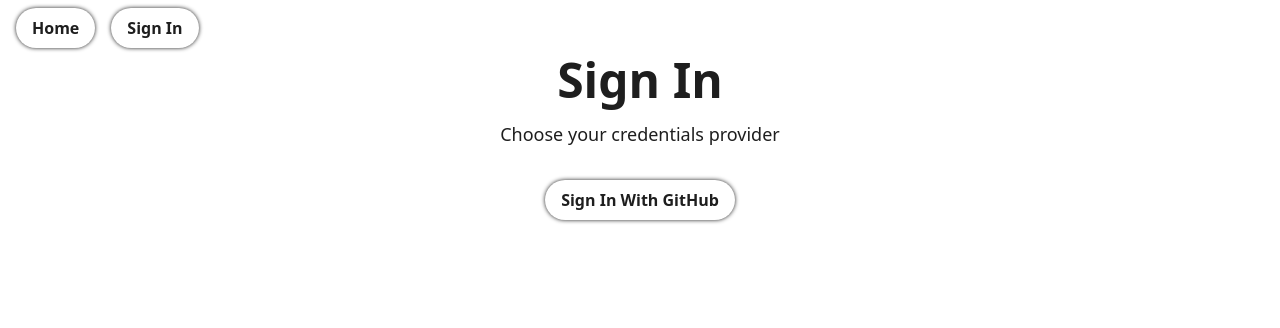
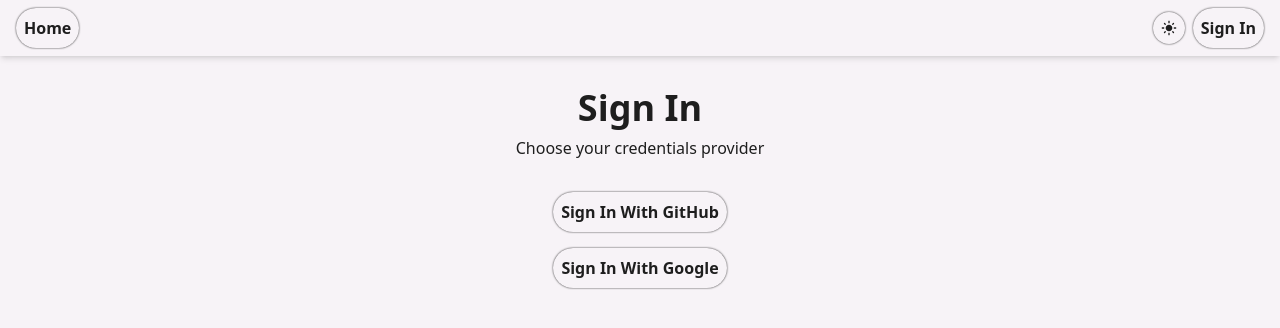
Before and after one commit to w11dcard/boilerplate-nextjs, a Next.js app: page /login in a window 1280 px wide. Shown: the top 328 px of the page. Built offline with nearby package versions, Linux system fonts and the light colour scheme; no server answers.

Commit message:
chore: code cleanup, update npm dependencies | style: Update CSS variables & UI components

```diff
--- a/src/app/globals.css
+++ b/src/app/globals.css
@@ -3,84 +3,68 @@
 @tailwind utilities;
 
 @layer base {
+	body {
+		@apply bg-background text-foreground;
+	}
+
 	:root {
-		--background: #ffffff;
+		--background: #f7f3f7;
 		--foreground: #1e1e1e;
 
-		--card: #e7e5e5;
-		--card-foreground: #1e1e1e;
-
-		--popover: #e7e5e5;
-		--popover-foreground: #1e1e1e;
-
 		--primary: #1e1e1e;
-		--primary-foreground: #f7f3f7;
+		--primary-foreground: #e7e5e5;
 
 		--secondary: #e7e5e5;
 		--secondary-foreground: #1e1e1e;
 
-		--muted: #e7e5e5;
-		--muted-foreground: #6b696a;
+		--muted: #c7c4c4;
+		--muted-foreground: #5f5f5f;
 
-		--accent: #e7e5e5;
-		--accent-foreground: #1e1e1e;
+		--accent: #292f4b;
+		--accent-foreground: #f7f3f7;
 
 		--destructive: #cc3333;
 		--destructive-foreground: #f7f3f7;
-
-		--input: #e6e6e6;
-		--border: #1e1e1e;
-		--ring: #1e1e1e;
 	}
 
 	.dark {
 		--background: #1e1e1e;
-		--foreground: #ffffff;
+		--foreground: #f7f3f7;
 
-		--card: #292828;
-		--card-foreground: #ffffff;
+		--primary: #e7e5e5;
+		--primary-foreground: #1e1e1e;
 
-		--popover: #292828;
-		--popover-foreground: #ffffff;
+		--secondary: #1e1e1e;
+		--secondary-foreground: #e7e5e5;
 
-		--primary: #ffffff;
-		--primary-foreground: #292828;
+		--muted: #5f5f5f;
+		--muted-foreground: #c7c4c4;
 
-		--secondary: #272320;
-		--secondary-foreground: #ffffff;
+		--accent: #292f4b;
+		--accent-foreground: #f7f3f7;
 
-		--muted: #292828;
-		--muted-foreground: #635b54;
-
-		--accent: #292828;
-		--accent-foreground: #ffffff;
-
-		--destructive: #cc3333;
-		--destructive-foreground: #f7f3f7;
-
-		--input: #292828;
-		--border: #ffffff;
-		--ring: #ffffff;
+		--destructive: #f7f3f7;
+		--destructive-foreground: #cc3333;
 	}
 }
 
 .button {
-	box-shadow: 0 0 4px 0px var(--foreground);
+	display: flex;
+	align-items: center;
+	justify-content: center;
 	color: var(--foreground);
+	box-shadow: 0 0 2px 0px var(--foreground);
+	border-radius: 9999px;
+	padding: 0.5rem;
 	font-weight: 700;
-	border-radius: 9999px;
-	padding-left: 1rem;
-	padding-right: 1rem;
-	padding-top: 0.5rem;
-	padding-bottom: 0.5rem;
 }
 
 .button:hover {
-	background-color: var(--card);
+	background-color: var(--muted);
 }
 
-@layer base {
-	body {
-		@apply bg-background text-foreground;
-	}
+.avatar {
+	color: var(--foreground);
+	box-shadow: 0 0 2px 0px var(--foreground);
+	border-radius: 9999px;
 }
--- a/src/app/login/page.tsx
+++ b/src/app/login/page.tsx
@@ -4,18 +4,24 @@
 import { redirect } from "next/navigation"
 
 export default function LoginPage() {
-	const { data: session, status } = useSession()
+	const { status } = useSession()
 	if (status === "authenticated") {
 		redirect("/")
 	}
 
 	return (
-		<main className="w-md flex flex-col items-center justify-center">
-			<h1 className="mb-4 text-5xl font-bold">Sign In</h1>
-			<p className="text-lg">Choose your credentials provider</p>
-			<div className="mb-5 flex flex-col">
-				<button className="button m-8" onClick={() => signIn("github")}>
+		<main className="flex flex-col items-center justify-center">
+			<div className="mb-6 flex flex-col items-center">
+				<strong className="mb-2 text-4xl">Sign In</strong>
+				<p>Choose your credentials provider</p>
+			</div>
+
+			<div className="flex flex-col">
+				<button className="button m-2" onClick={() => signIn("github")}>
 					Sign In With GitHub
+				</button>
+				<button className="button m-2" onClick={() => signIn("google")}>
+					Sign In With Google
 				</button>
 			</div>
 		</main>
--- a/src/app/page.tsx
+++ b/src/app/page.tsx
@@ -1,29 +1,9 @@
 "use client"
 
-import { useState } from "react"
-
 export default function Home() {
-	const [isDarkMode, setIsDarkMode] = useState(false)
-	const toggleTheme = () => setIsDarkMode(!isDarkMode)
-
 	return (
-		<main
-			className={`flex h-screen items-center justify-center ${isDarkMode ? "dark" : ""}`}
-			style={{
-				backgroundColor: isDarkMode ? "var(--background)" : "var(--background)",
-				color: isDarkMode ? "var(--foreground)" : "var(--foreground)",
-			}}
-		>
-			<button
-				className={`button ${isDarkMode ? "dark" : ""}`}
-				style={{
-					backgroundColor: isDarkMode ? "var(--background)" : "var(--background)",
-					color: isDarkMode ? "var(--foreground)" : "var(--foreground)",
-				}}
-				onClick={toggleTheme}
-			>
-				Hello World!
-			</button>
+		<main className="flex items-center justify-center">
+			<strong className="text-4xl">Hello World!</strong>
 		</main>
 	)
 }
--- a/src/components/TopNav.tsx
+++ b/src/components/TopNav.tsx
@@ -1,27 +1,24 @@
 "use client"
 
-import { signIn, signOut, useSession } from "next-auth/react"
+import { Icon } from "@iconify/react"
+import { signOut, useSession } from "next-auth/react"
 import Image from "next/image"
 import Link from "next/link"
+import { useEffect, useState } from "react"
 
-function AuthButton() {
-	const { data: session } = useSession()
+function ThemeButton() {
+	const [theme, setTheme] = useState("light")
+
+	const toggleTheme = () => setTheme((prevTheme) => (prevTheme === "light" ? "dark" : "light"))
+
+	useEffect(() => {
+		document.documentElement.classList.toggle("dark", theme === "dark")
+	}, [theme])
 
 	return (
-		<div className="flex items-center space-x-4">
-			{session ? (
-				<>
-					<span>{session.user?.name}</span>
-					<button onClick={() => signOut()} className="button">
-						Sign Out
-					</button>
-				</>
-			) : (
-				<button onClick={() => signIn()} className="button">
-					Sign In
-				</button>
-			)}
-		</div>
+		<button onClick={toggleTheme} className="button h-8 w-8">
+			<Icon icon={theme === "light" ? "material-symbols:light-mode-rounded" : "material-symbols:dark-mode-rounded"} />
+		</button>
 	)
 }
 
@@ -29,23 +26,23 @@
 	const { data: session } = useSession()
 
 	return (
-		<nav className="flex items-center justify-between px-4 py-2">
-			<div className="flex items-center space-x-4 font-bold">
+		<nav className="mb-8 flex items-center justify-between px-4 py-2 shadow-md">
+			<div className="flex items-center space-x-2">
 				<Link className="button" href="/">
 					Home
 				</Link>
+			</div>
+
+			<div className="flex items-center space-x-2">
+				<ThemeButton />
 				{session ? (
 					<>
 						<button onClick={() => signOut()} className="button">
 							Sign Out
 						</button>
-						<Image
-							src={session.user.image}
-							alt="User Image"
-							width={40}
-							height={40}
-							className="rounded-full shadow-sm shadow-secondary"
-						/>
+						{session.user.image && (
+							<Image src={session.user.image} alt={session.user.name} width={45} height={45} className="avatar" />
+						)}
 					</>
 				) : (
 					<Link href="/login" className="button">
--- a/tailwind.config.js
+++ b/tailwind.config.js
@@ -1,5 +1,4 @@
 const config = {
-	plugins: [require("tailwindcss-animate")],
 	content: ["./src/app/**/*.{ts,tsx}", "./src/components/**/*.{ts,tsx}"],
 	theme: {
 		container: {
@@ -13,14 +12,6 @@
 			colors: {
 				background: "var(--background)",
 				foreground: "var(--foreground)",
-				card: {
-					DEFAULT: "var(--card)",
-					foreground: "var(--card-foreground)",
-				},
-				popover: {
-					DEFAULT: "var(--popover)",
-					foreground: "var(--popover-foreground)",
-				},
 				primary: {
 					DEFAULT: "var(--primary)",
 					foreground: "var(--primary-foreground)",
@@ -41,29 +32,12 @@
 					DEFAULT: "var(--destructive)",
 					foreground: "var(--destructive-foreground)",
 				},
-				input: "var(--input)",
-				border: "var(--border)",
-				ring: "var(--ring)",
 			},
 			borderRadius: {
 				lg: "var(--radius)",
 				md: "calc(var(--radius) - 2px)",
 				sm: "calc(var(--radius) - 4px)",
 			},
-			keyframes: {
-				"accordion-down": {
-					from: { height: "0" },
-					to: { height: "var(--radix-accordion-content-height)" },
-				},
-				"accordion-up": {
-					from: { height: "var(--radix-accordion-content-height)" },
-					to: { height: "0" },
-				},
-			},
-			animation: {
-				"accordion-down": "accordion-down 0.2s ease-out",
-				"accordion-up": "accordion-up 0.2s ease-out",
-			},
 		},
 	},
 }
```
Also changed, not shown: package.json (+2 -6 lines), components.json (deleted), 2 other files (tests, documents, lock files or other folders).
